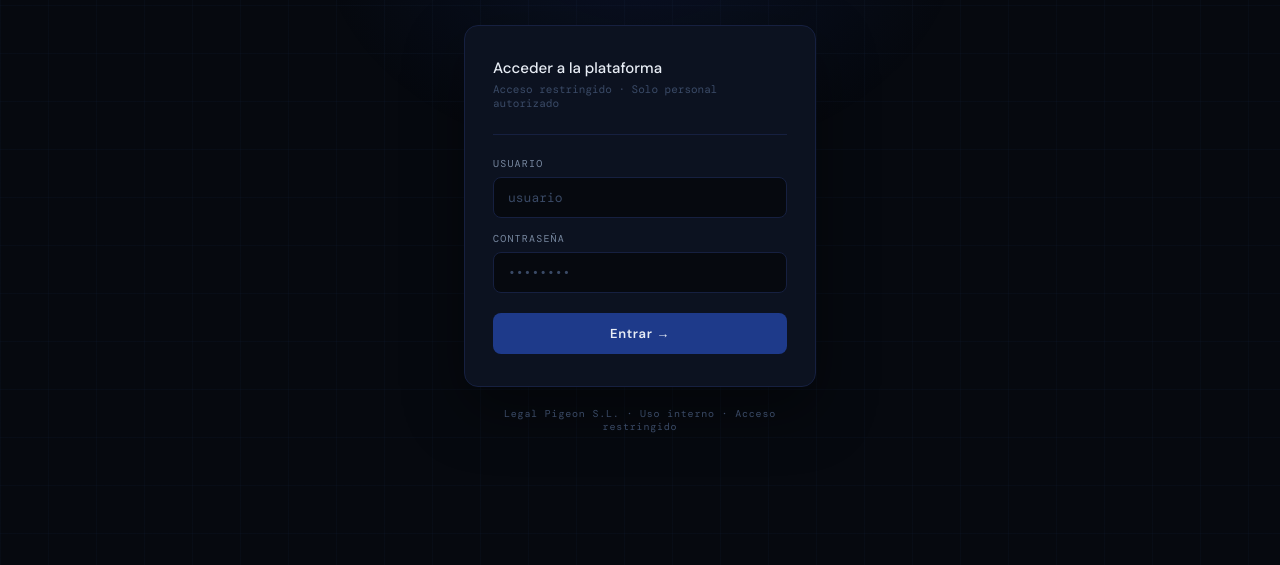
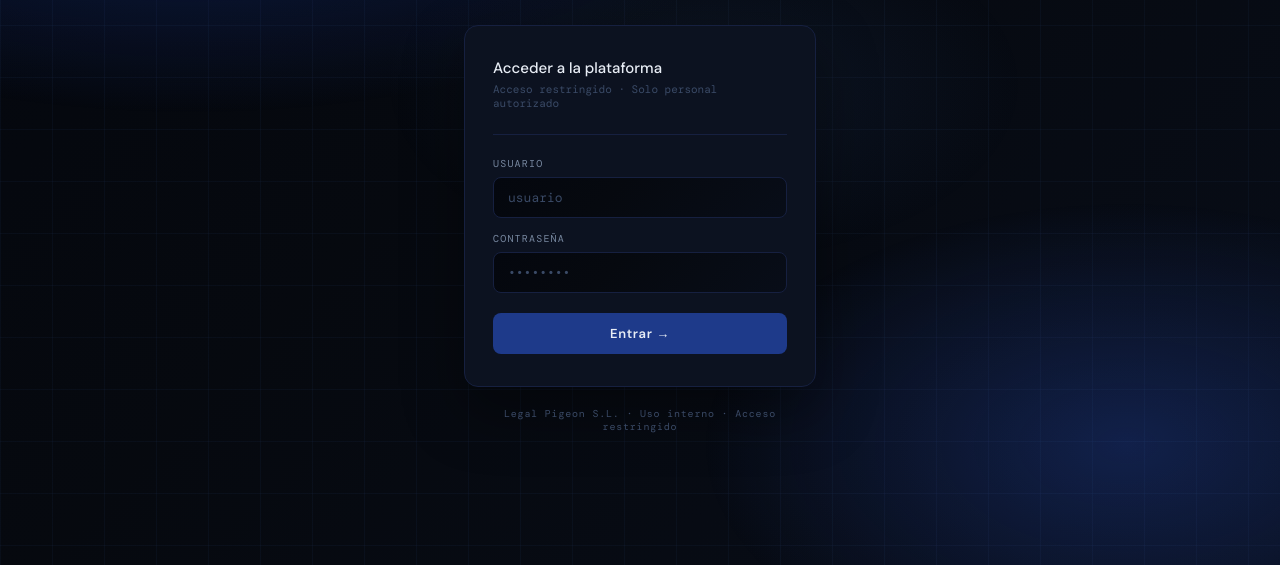
Before and after one commit to miguelgomezanton-collab/auditLP, a plain HTML site: page login.html in a window 1280 px wide. Shown: the part 235-800 px from the top of the page. Drawn offline with nearby package versions, Linux system fonts and the light colour scheme; a web font is replaced by a local one.

Commit message:
Add files via upload

```diff
--- a/login.html
+++ b/login.html
@@ -12,9 +12,29 @@
     --blue-main: #1e3a8a; --blue-mid: #2952b3; --blue-light: #4a7fd4; --blue-pale: #8ab0e8;
     --text: #e8edf5; --text2: #7888a0; --muted: #3a4a66; --error: #e05c5c; --green: #4abf8a;
   }
-  body { background: var(--bg); color: var(--text); font-family: 'DM Sans', sans-serif; min-height: 100vh; display: flex; align-items: center; justify-content: center; overflow: hidden; }
-  body::before { content: ''; position: fixed; inset: 0; background-image: linear-gradient(rgba(74,127,212,0.04) 1px, transparent 1px), linear-gradient(90deg, rgba(74,127,212,0.04) 1px, transparent 1px); background-size: 48px 48px; pointer-events: none; }
-  body::after { content: ''; position: fixed; top: -10%; left: 50%; transform: translateX(-50%); width: 700px; height: 500px; background: radial-gradient(ellipse, rgba(30,58,138,0.18) 0%, transparent 65%); pointer-events: none; }
+  body { background: linear-gradient(135deg, #04070e 0%, #06090f 40%, #080d18 100%); color: var(--text); font-family: 'DM Sans', sans-serif; min-height: 100vh; display: flex; align-items: center; justify-content: center; overflow: hidden; }
+  body::before {
+    content: '';
+    position: fixed;
+    inset: 0;
+    background:
+      radial-gradient(ellipse 90% 70% at 15% 5%, rgba(20,45,120,0.70) 0%, transparent 55%),
+      radial-gradient(ellipse 60% 55% at 88% 85%, rgba(30,58,138,0.45) 0%, transparent 55%),
+      radial-gradient(ellipse 50% 45% at 55% 40%, rgba(74,127,212,0.10) 0%, transparent 50%);
+    pointer-events: none;
+    z-index: 0;
+  }
+  body::after {
+    content: '';
+    position: fixed;
+    inset: 0;
+    background-image:
+      linear-gradient(rgba(74,127,212,0.055) 1px, transparent 1px),
+      linear-gradient(90deg, rgba(74,127,212,0.055) 1px, transparent 1px);
+    background-size: 52px 52px;
+    pointer-events: none;
+    z-index: 0;
+  }
   .wrap { position: relative; z-index: 1; width: 100%; max-width: 400px; padding: 0 24px; animation: fadeUp 0.55s cubic-bezier(.22,1,.36,1) both; }
   @keyframes fadeUp { from { opacity: 0; transform: translateY(24px); } to { opacity: 1; transform: translateY(0); } }
   .logo-area { text-align: center; margin-bottom: 36px; }
@@ -26,14 +46,14 @@
   .divider { height: 1px; background: var(--border); margin-bottom: 22px; }
   .field { margin-bottom: 14px; }
   .field label { display: block; font-family: 'DM Mono', monospace; font-size: 10px; letter-spacing: 0.12em; text-transform: uppercase; color: var(--text2); margin-bottom: 7px; }
-  .field input { width: 100%; background: var(--bg); border: 1px solid var(--border); border-radius: 8px; padding: 11px 14px; color: var(--text); font-family: 'DM Mono', monospace; font-size: 13px; outline: none; transition: border-color 0.2s, box-shadow 0.2s; }
+  .field input { width: 100%; background: linear-gradient(135deg, #04070e 0%, #06090f 40%, #080d18 100%); border: 1px solid var(--border); border-radius: 8px; padding: 11px 14px; color: var(--text); font-family: 'DM Mono', monospace; font-size: 13px; outline: none; transition: border-color 0.2s, box-shadow 0.2s; }
   .field input:focus { border-color: var(--blue-mid); box-shadow: 0 0 0 3px rgba(41,82,179,0.15); }
   .field input::placeholder { color: var(--muted); }
   .btn { width: 100%; margin-top: 6px; padding: 12px; background: var(--blue-main); color: #e8edf5; border: none; border-radius: 8px; font-family: 'DM Sans', sans-serif; font-size: 13px; font-weight: 600; letter-spacing: 0.05em; cursor: pointer; transition: background 0.2s; }
   .btn:hover { background: var(--blue-mid); }
   .error-msg { margin-top: 12px; padding: 10px 14px; background: rgba(224,92,92,0.07); border: 1px solid rgba(224,92,92,0.18); border-radius: 7px; font-size: 11px; color: var(--error); display: none; font-family: 'DM Mono', monospace; }
   .footer { text-align: center; margin-top: 20px; font-size: 10px; color: var(--muted); font-family: 'DM Mono', monospace; letter-spacing: 0.08em; }
-  .success-overlay { position: fixed; inset: 0; background: var(--bg); z-index: 100; display: flex; flex-direction: column; align-items: center; justify-content: center; gap: 16px; opacity: 0; pointer-events: none; transition: opacity 0.4s; }
+  .success-overlay { position: fixed; inset: 0; background: linear-gradient(135deg, #04070e 0%, #06090f 40%, #080d18 100%); z-index: 100; display: flex; flex-direction: column; align-items: center; justify-content: center; gap: 16px; opacity: 0; pointer-events: none; transition: opacity 0.4s; }
   .success-overlay.show { opacity: 1; pointer-events: all; }
   .success-ring { width: 52px; height: 52px; border: 1.5px solid var(--blue-light); border-radius: 50%; display: flex; align-items: center; justify-content: center; animation: ringPulse 1.4s ease infinite; }
   @keyframes ringPulse { 0%,100% { box-shadow: 0 0 0 0 rgba(74,127,212,0.3); } 50% { box-shadow: 0 0 0 8px rgba(74,127,212,0); } }
```
